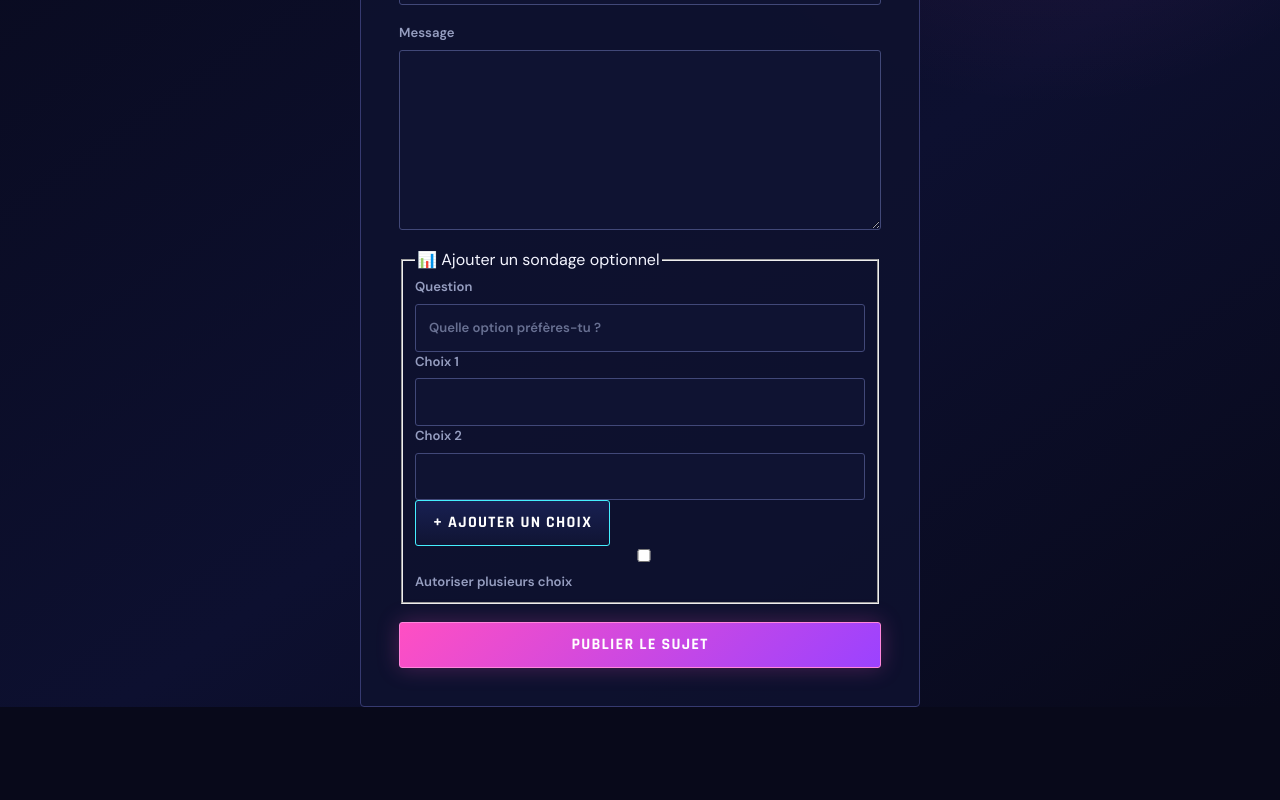
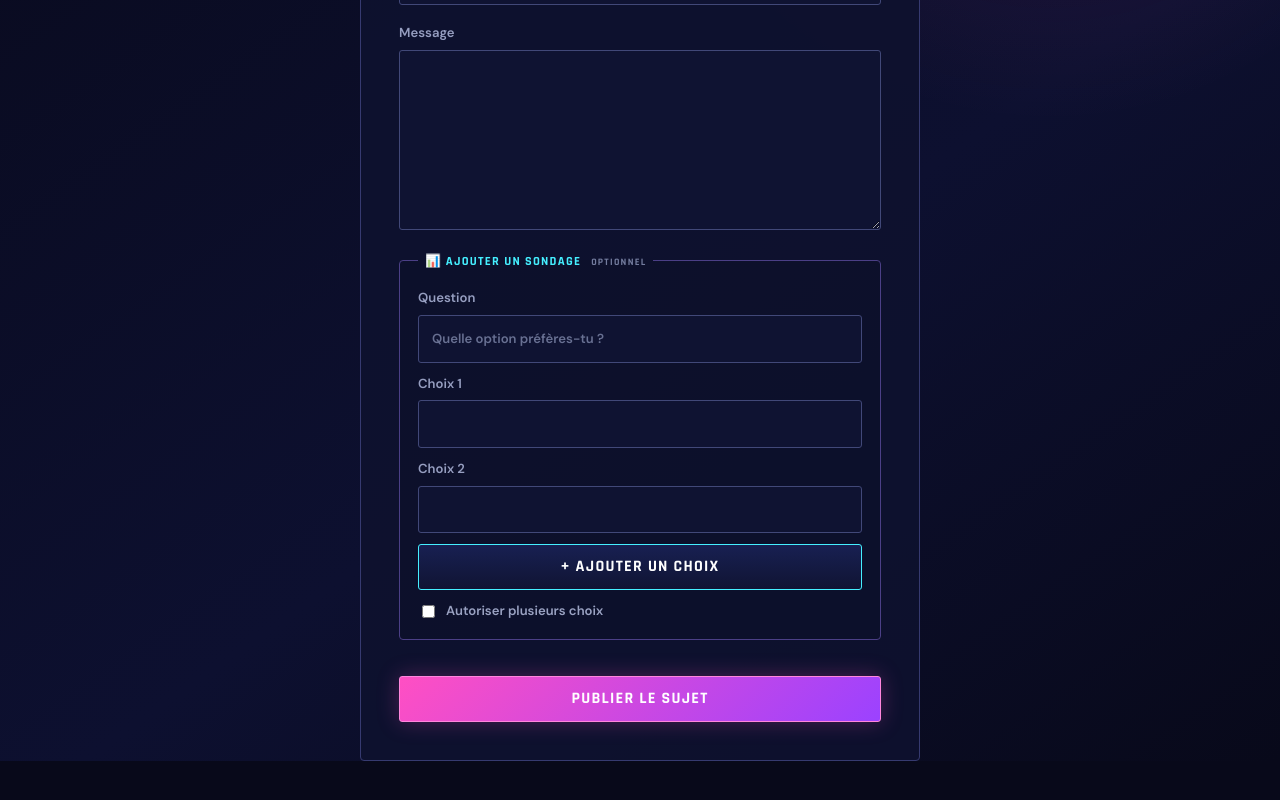
Before and after one commit to LadyOoscar/Prysm-forum, a Next.js app: page /forum/1/new-topic in a window 1280 px wide. Shown: the part 438-1238 px from the top of the page. Before the commit the page ends 1205 px from the top, so only its background shows below. Built offline with nearby package versions, Linux system fonts and the light colour scheme; no server answers; the database is empty.

Commit message:
Style PRYSM polls

```diff
--- a/app/globals.css
+++ b/app/globals.css
@@ -215,3 +215,7 @@ input:focus,textarea:focus,select:focus{box-shadow:0 0 0 2px rgba(69,239,255,.1)
 .topic-reputation{letter-spacing:.01em}
 .hot-main>span{color:var(--gold)}
 .hot-row:first-child .hot-main>span{color:var(--pink)}
+
+/* PRYSM // POLLS */
+.poll-builder{display:grid;gap:11px;margin:4px 0 18px;padding:18px;border:1px solid #4b3f86;border-radius:4px;background:rgba(13,16,43,.82)}
+.poll-builder legend{padding:0 7px;color:var(--cyan);font-family:"Rajdhani",sans-serif;font-size:.78rem;font-weight:800;letter-spacing:.1em;text-transform:uppercase}.poll-builder legend span{color:#737c9e;font-size:.62rem;margin-left:6px}.checkbox-row{display:flex!important;grid-template-columns:none!important;align-items:center;gap:8px!important;color:#9aa2c2!important}.checkbox-row input{width:auto!important}.poll-card{margin:0 0 18px;padding:20px;border:1px solid #4b3f86;border-radius:4px;background:linear-gradient(135deg,rgba(22,22,59,.98),rgba(12,14,38,.98))}.poll-card h2{margin:4px 0 17px;font-size:1.2rem}.poll-options{display:grid;gap:8px}.poll-option{display:block;width:100%;padding:12px;border:1px solid var(--line);border-radius:3px;background:#0d112d;color:inherit;text-align:left;cursor:pointer}.poll-option:hover,.poll-option.selected{border-color:var(--cyan)}.poll-option.selected{background:#121c3c}.poll-option-top{display:flex;justify-content:space-between;gap:12px;margin-bottom:7px}.poll-option-top strong{color:var(--gold);font-size:.72rem}.poll-bar{display:block;height:5px;background:#171b3b;border-radius:4px;overflow:hidden}.poll-bar span{display:block;height:100%;background:linear-gradient(90deg,var(--cyan),var(--pink))}.poll-option small{display:block;margin-top:6px;color:#737c9e;font-size:.66rem}.poll-card>.button{margin-top:14px}.poll-status{margin:12px 0 0;color:#8f97b8;font-size:.74rem}
```
